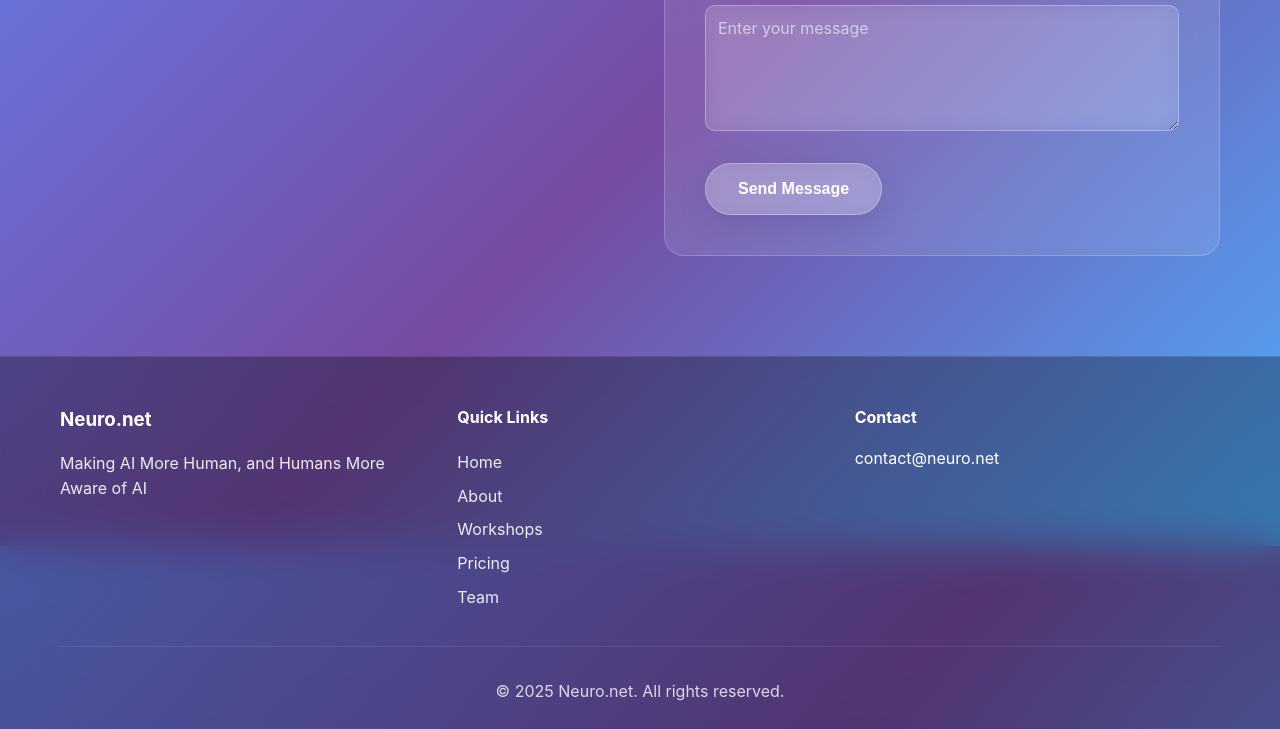
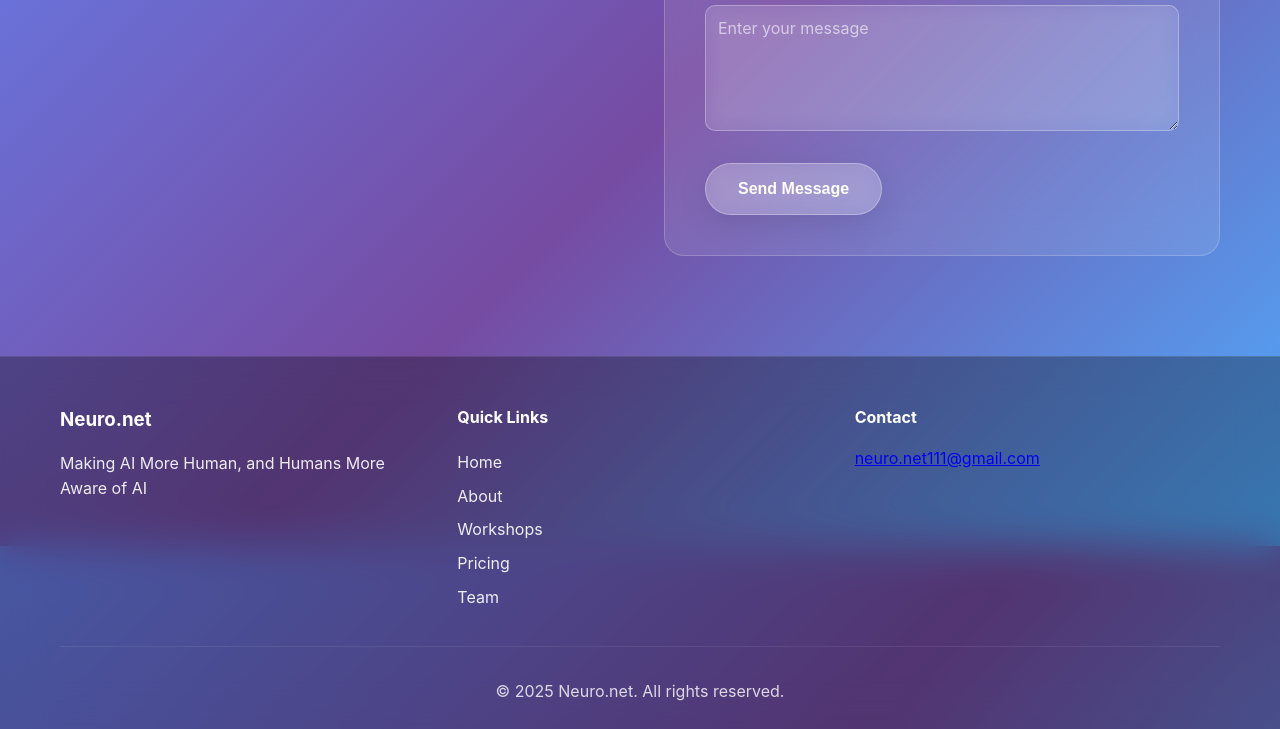
Before and after one commit to neuronet111/website, a plain HTML site: page index.html in a window 1280 px wide. Shown: the part 9854-10583 px from the top of the page. Drawn offline with nearby package versions, Linux system fonts and the light colour scheme.

Commit message:
Update index.html

```diff
--- a/index.html
+++ b/index.html
@@ -489,7 +489,7 @@
                 </div>
                 <div class="footer-contact">
                     <h4>Contact</h4>
-                    <p>contact@neuro.net</p>
+                    <a href="mailto:neuro.net111@gmail.com">neuro.net111@gmail.com</a>
                 </div>
             </div>
             <div class="footer-bottom">
```
